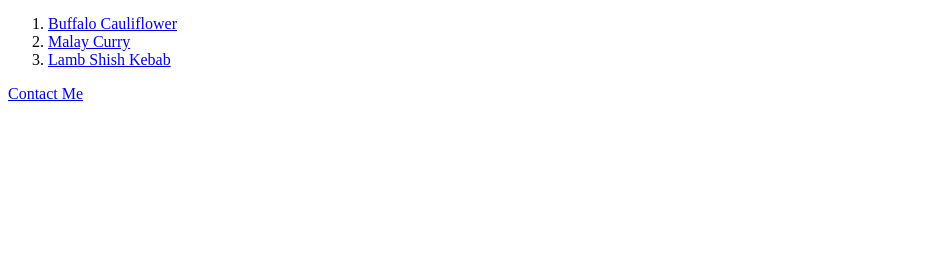
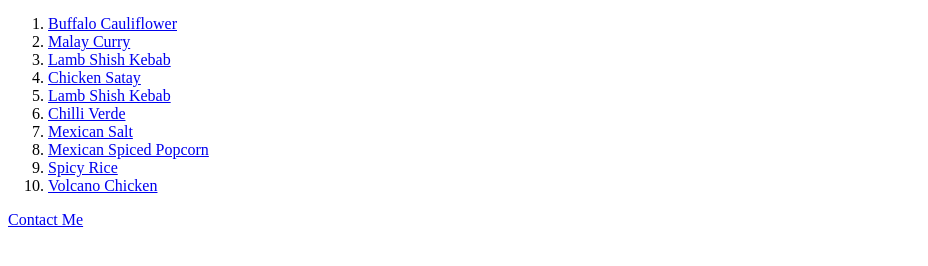
Before and after one commit to PaulFraser83/Recipes, a plain HTML site: page index.html in a window 1280 px wide. Shown: the part 194-460 px from the top of the page, without its empty margins (0-928 px from the left). Drawn offline with Linux system fonts and the light colour scheme.

Commit message:
Add files via upload

```diff
--- a/index.html
+++ b/index.html
@@ -17,6 +17,13 @@
       <li><a href="Buffalo Cauliflower.html">Buffalo Cauliflower</li></a>
       <li><a href="Malay Curry.html">Malay Curry</li></a>
       <li><a href="Lamb Shish Kebab.html">Lamb Shish Kebab</li></a>
+      <li><a href="Chicken Satay.html">Chicken Satay</li></a>
+      <li><a href="Lamb Shish Kebab.html">Lamb Shish Kebab</li></a>
+      <li><a href="Chilli Verde.html">Chilli Verde</li></a>
+      <li><a href="Mexican Salt Mix.html">Mexican Salt</li></a>
+      <li><a href="Mexican Spiced Popcorn.html">Mexican Spiced Popcorn</li></a>
+      <li><a href="Spicy Rice.html">Spicy Rice</li></a>
+      <li><a href="Volcano Chicken.html">Volcano Chicken</li></a>
     </ol>
   <a href="Contact Me.html">Contact Me</a>
 </body>
```
